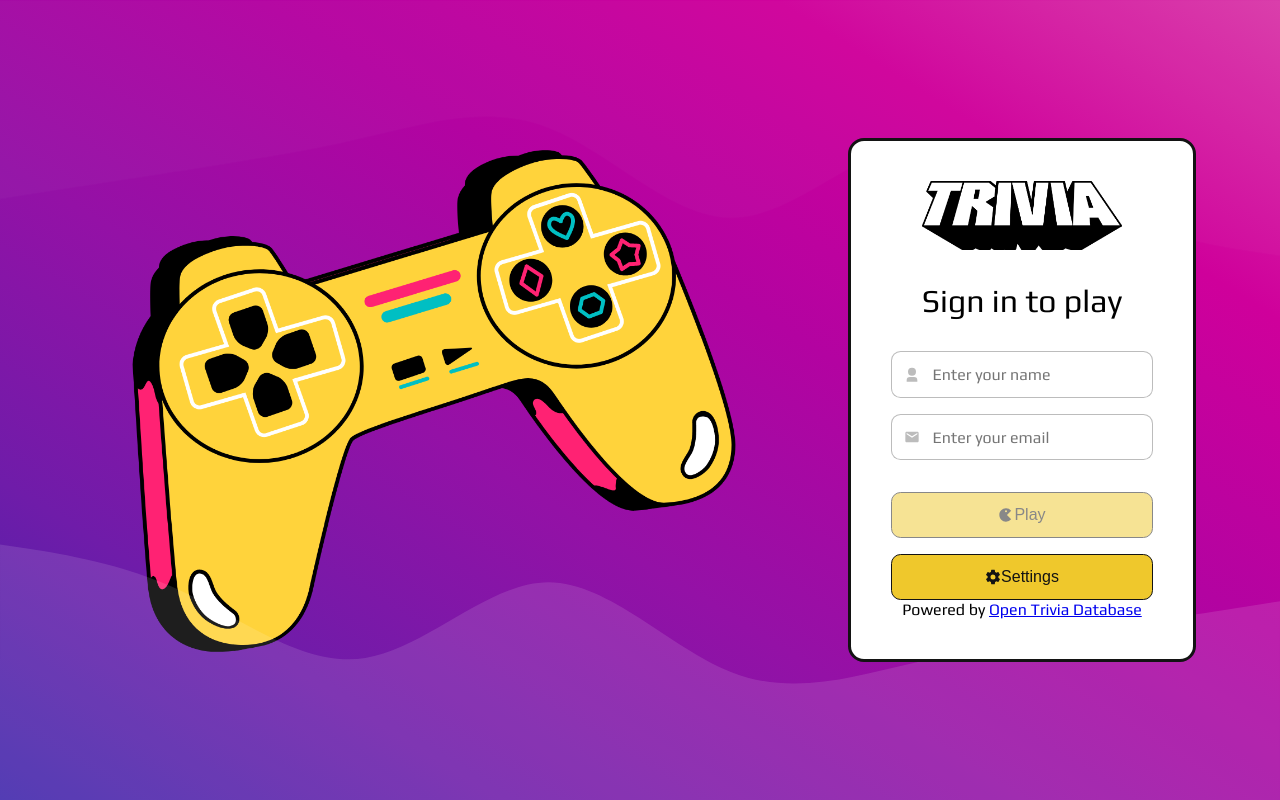
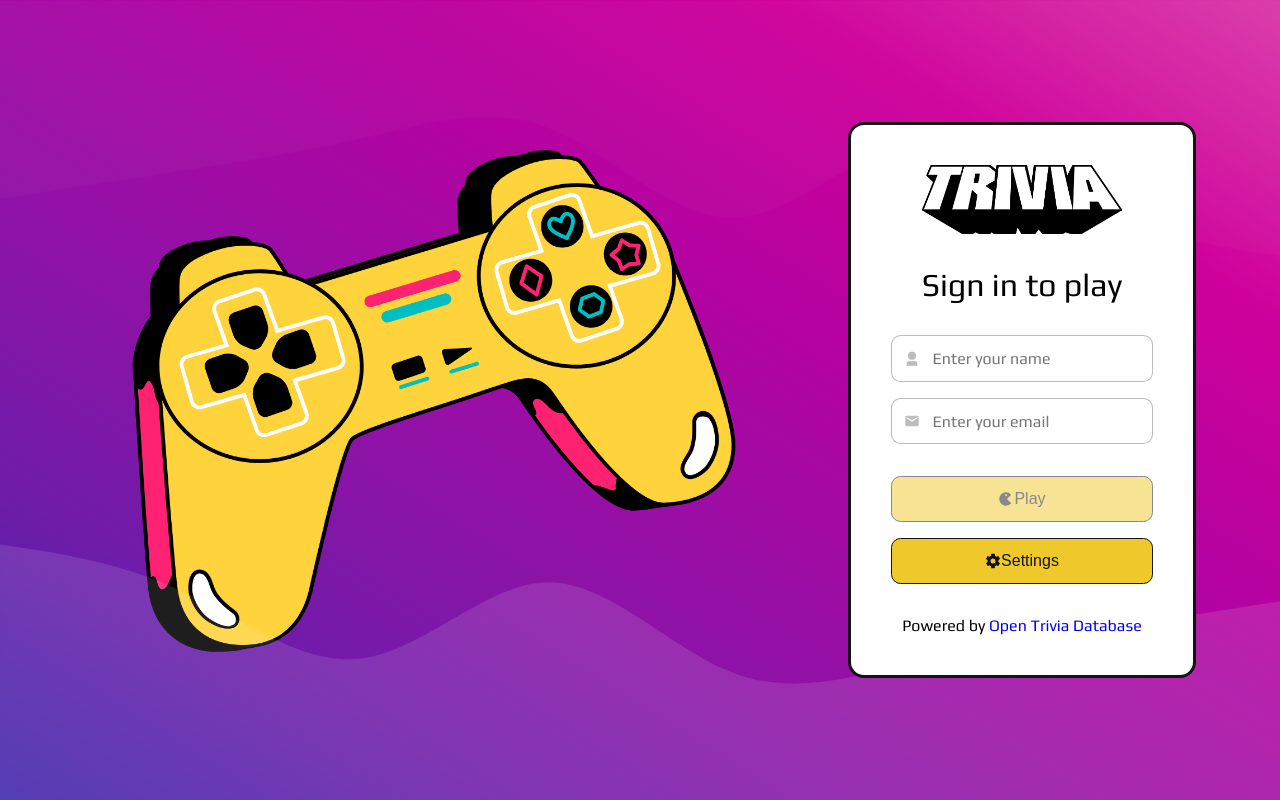
Before and after one commit to raphaelalmeidamartins/trivia, a React (Create React App) app: page /#/ in a window 1280 px wide. Built offline with nearby package versions, Linux system fonts and the light colour scheme.

Commit message:
style: the attribution paragraph.

```diff
--- a/src/sass/components/LoginForm.css
+++ b/src/sass/components/LoginForm.css
@@ -26,7 +26,7 @@
   border: 1px solid #13131348;
   border-radius: 0.6rem;
   color: #131313;
-  font-family: Play , sans-serif;
+  font-family: Play, sans-serif;
   font-size: 1rem;
   padding: 0.8rem 1.2rem 0.8rem 2.5rem;
 }
@@ -67,6 +67,14 @@
           filter: brightness(120%);
 }
 
+.LoginForm p {
+  margin-top: 2rem;
+}
+
+.LoginForm p a {
+  text-decoration: none;
+}
+
 .LoginForm-logo {
   margin-bottom: 2rem;
   width: 200px;
--- a/src/sass/components/LoginForm.scss
+++ b/src/sass/components/LoginForm.scss
@@ -1,6 +1,6 @@
-@import '../abstracts/_colors';
-@import '../abstracts/_radius';
-@import '../abstracts/_mixins';
+@import "../abstracts/_colors";
+@import "../abstracts/_radius";
+@import "../abstracts/_mixins";
 
 .LoginForm {
   @include box(center);
@@ -16,7 +16,7 @@
     border: 1px solid $divider-color;
     border-radius: $input-buttons-radius;
     color: $text-icons;
-    font-family: Play , sans-serif;
+    font-family: Play, sans-serif;
     font-size: 1rem;
     padding: 0.8rem 1.2rem 0.8rem 2.5rem;
   }
@@ -28,6 +28,14 @@
 
   button {
     @include button($accent-color, 1rem, 100%);
+  }
+
+  p {
+    margin-top: 2rem;
+
+    a {
+      text-decoration: none;
+    }
   }
 }
 
```
Also changed, not shown: 1 other file (tests, documents, lock files or other folders).
